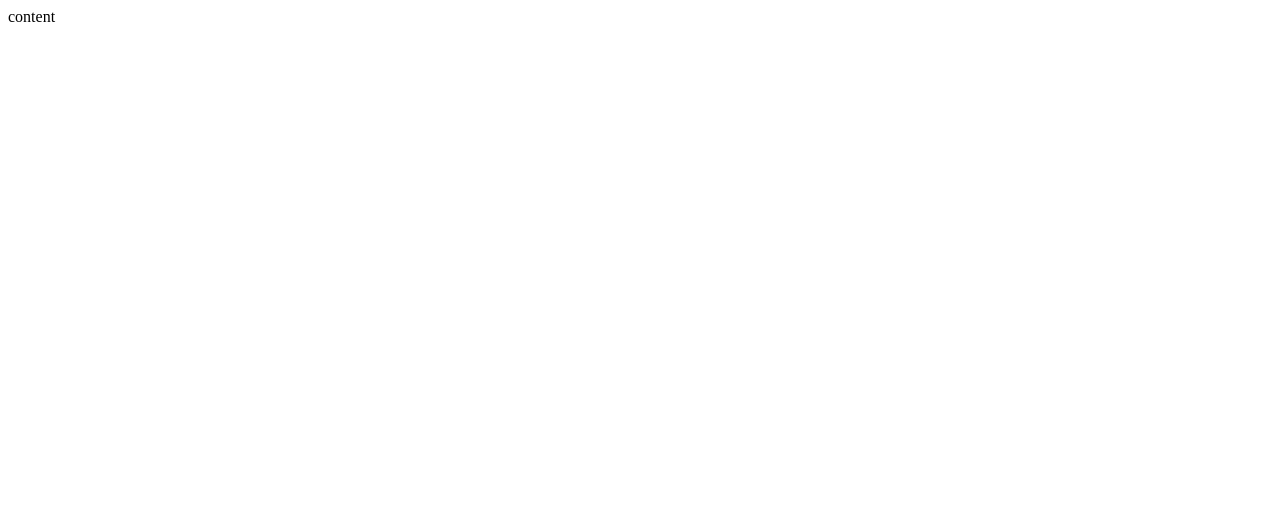
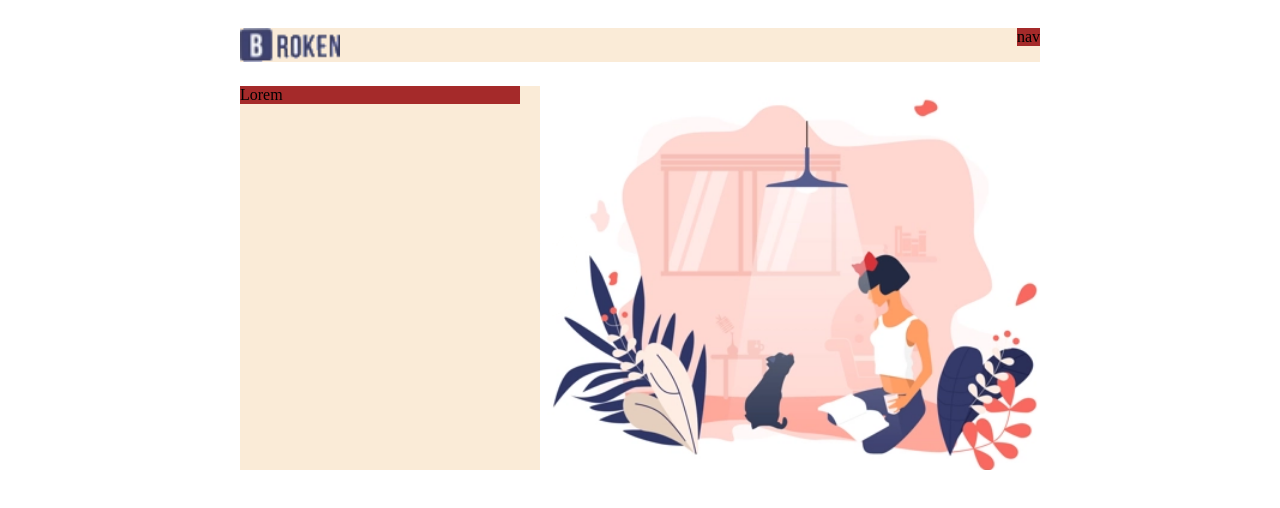
Before and after one commit to audrbar/09-happy-weekend, a website: page index.html in a window 1280 px wide. Drawn offline with Linux system fonts and the light colour scheme.

Commit message:
Main structure

```diff
--- a/index.html
+++ b/index.html
@@ -1,10 +1,10 @@
 <!DOCTYPE html>
 <html lang="en">
 <head>
-    <link rel="apple-touch-icon" sizes="180x180" href="/favicon/apple-touch-icon.png">
-    <link rel="icon" type="image/png" sizes="32x32" href="/favicon/favicon-32x32.png">
-    <link rel="icon" type="image/png" sizes="16x16" href="/favicon/favicon-16x16.png">
-    <link rel="manifest" href="/favicon/site.webmanifest">
+    <link rel="apple-touch-icon" sizes="180x180" href="./favicon/apple-touch-icon.png">
+    <link rel="icon" type="image/png" sizes="32x32" href="./favicon/favicon-32x32.png">
+    <link rel="icon" type="image/png" sizes="16x16" href="./favicon/favicon-16x16.png">
+    <link rel="manifest" href="./favicon/site.webmanifest">
     <meta name="msapplication-TileColor" content="#da532c">
     <meta name="theme-color" content="#ffffff">
     <meta charset="UTF-8">
@@ -12,8 +12,55 @@
     <meta name="viewport" content="width=device-width, initial-scale=1.0">
     <link rel="shortcut icon" href="./favicon.ico" type="image/x-icon">
     <title>Happy weekend</title>
+    <style>
+        body {
+
+        }
+        header {
+            display: inline-block;
+            width: 800px;
+            margin-left: calc(50% - 400px);
+            margin-top: 20px;
+            background-color: antiquewhite;
+        }
+        header>img {
+            width: 100px;
+            float: left;
+        }
+        main>img {
+            width: 500px;
+            float: right;
+        }
+        nav {
+            float: right;
+            background-color: brown;
+        }
+        main {
+            display: inline-block;
+            width: 800px;
+            margin-left: calc(50% - 400px);
+            margin-top: 20px;
+            background-color: antiquewhite;
+        }
+        main>div {
+            width: 35%;
+            background-color: brown;
+            float: left;
+        }
+    </style>
 </head>
 <body>
-    content
+    <header>
+        <img src="./images/logo.png" alt="logo">
+        <nav>
+            nav
+        </nav>
+    </header>
+    <main>
+        <div>
+            Lorem
+        </div>
+        <img src="./images/happy-weekend1.png" alt="Weekend">
+    </main>
 </body>
 </html>
```
